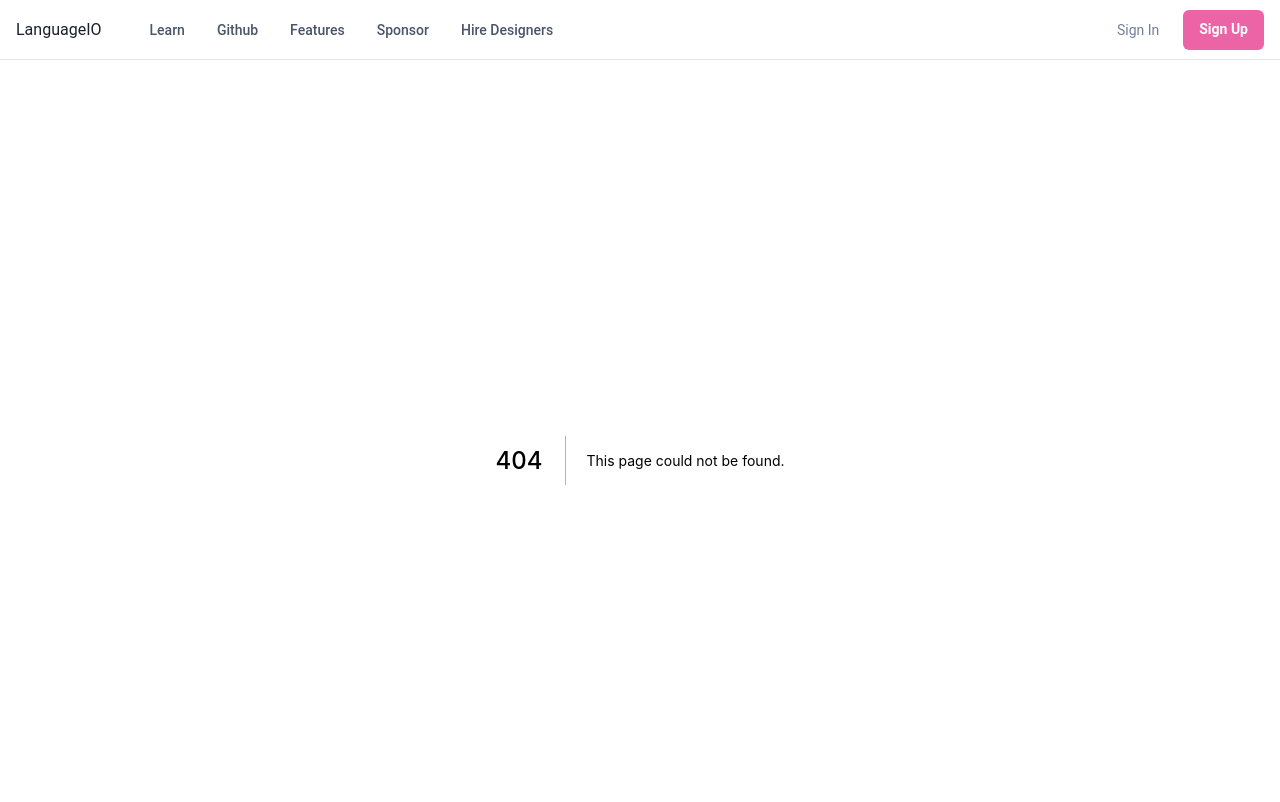
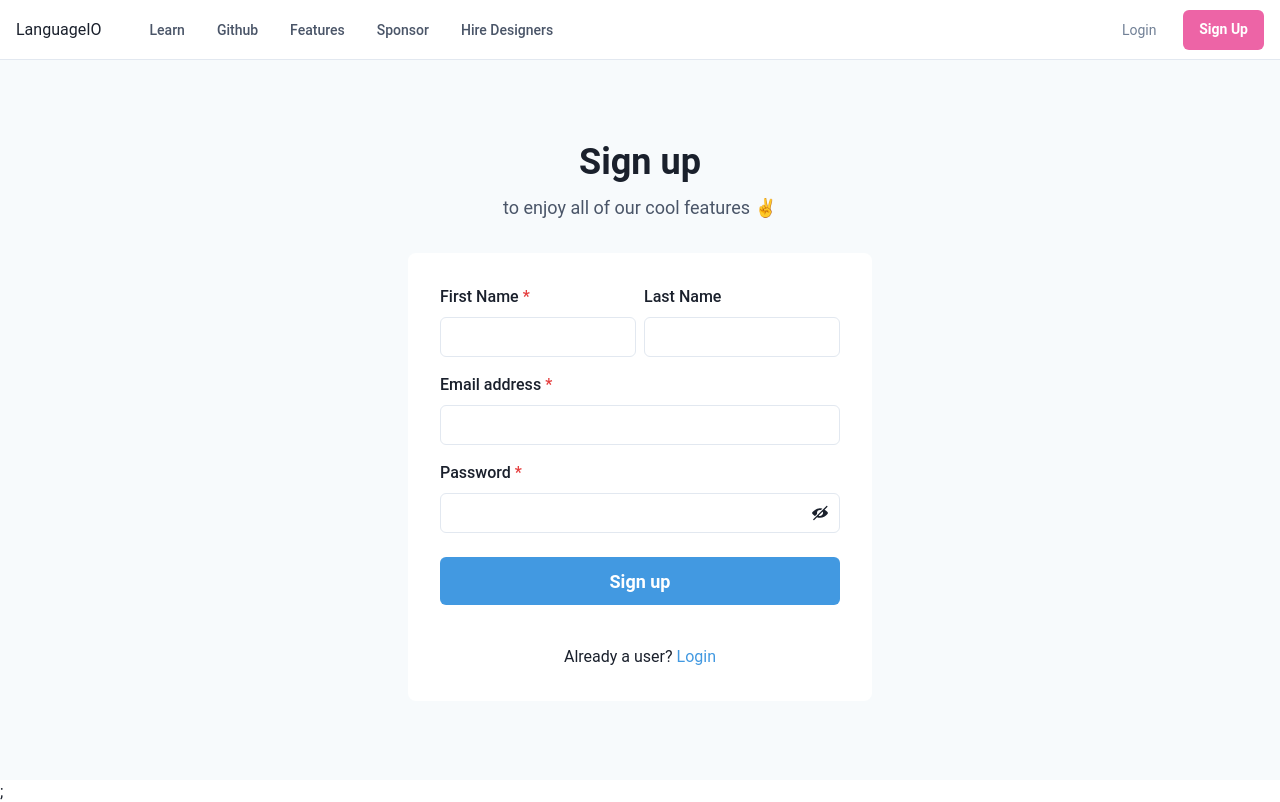
Before and after one commit to LanguageIO/frontend, a Next.js app: page /signup in a window 1280 px wide. Before the commit this address had no page. Shown: the top 802 px of the page. Built offline with nearby package versions, Linux system fonts and the light colour scheme.

Commit message:
Add login and signup page with chakra templates

```diff
--- a/components/Header/HeaderV2.tsx
+++ b/components/Header/HeaderV2.tsx
@@ -55,6 +55,8 @@
         <Flex flex={{ base: 1 }} justify={{ base: 'center', md: 'start' }}>
           <Text
             // textAlign={useBreakpointValue({ base: 'center', md: 'left' })}
+            as={Link}
+            href={'/'}
             fontFamily={'heading'}
             color={useColorModeValue('gray.800', 'white')}
           >
@@ -77,17 +79,18 @@
             fontSize={'sm'}
             fontWeight={400}
             variant={'link'}
-            href={'#'}
+            href={'/login'}
           >
-            Sign In
+            Login
           </Button>
           <Button
+            as={'a'}
             display={{ base: 'none', md: 'inline-flex' }}
             fontSize={'sm'}
             fontWeight={600}
             color={'white'}
             bg={'pink.400'}
-            href={'#'}
+            href={'/signup'}
             _hover={{
               bg: 'pink.300',
             }}
--- a/pages/_app.tsx
+++ b/pages/_app.tsx
@@ -119,7 +119,7 @@
 
 const theme = deepmerge(chakraTheme, muiTheme);
 
-function App({ Component, pageProps }: AppProps) {
+function App({ Component , pageProps }: AppProps) {
   return (
     <ChakraProvider theme={theme}>
       <Head>
--- /dev/null
+++ b/pages/signup.tsx
@@ -0,0 +1,99 @@
+import {
+  Flex,
+  Box,
+  FormControl,
+  FormLabel,
+  Input,
+  InputGroup,
+  HStack,
+  InputRightElement,
+  Stack,
+  Button,
+  Heading,
+  Text,
+  useColorModeValue,
+  Link,
+} from '@chakra-ui/react';
+import { useState } from 'react';
+import { ViewIcon, ViewOffIcon } from '@chakra-ui/icons';
+
+export default function SignupCard() {
+  const [showPassword, setShowPassword] = useState(false);
+
+  return (
+    <Flex
+      minH={'90vh'}
+      align={'center'}
+      justify={'center'}
+      bg={useColorModeValue('gray.50', 'gray.800')}>
+      <Stack spacing={8} mx={'auto'} maxW={'lg'} py={12} px={6}>
+        <Stack align={'center'}>
+          <Heading fontSize={'4xl'} textAlign={'center'}>
+            Sign up
+          </Heading>
+          <Text fontSize={'lg'} color={'gray.600'}>
+            to enjoy all of our cool features ✌️
+          </Text>
+        </Stack>
+        <Box
+          rounded={'lg'}
+          bg={useColorModeValue('white', 'gray.700')}
+          boxShadow={'lg'}
+          p={8}>
+          <Stack spacing={4}>
+            <HStack>
+              <Box>
+                <FormControl id="firstName" isRequired>
+                  <FormLabel>First Name</FormLabel>
+                  <Input type="text" />
+                </FormControl>
+              </Box>
+              <Box>
+                <FormControl id="lastName">
+                  <FormLabel>Last Name</FormLabel>
+                  <Input type="text" />
+                </FormControl>
+              </Box>
+            </HStack>
+            <FormControl id="email" isRequired>
+              <FormLabel>Email address</FormLabel>
+              <Input type="email" />
+            </FormControl>
+            <FormControl id="password" isRequired>
+              <FormLabel>Password</FormLabel>
+              <InputGroup>
+                <Input type={showPassword ? 'text' : 'password'} />
+                <InputRightElement h={'full'}>
+                  <Button
+                    variant={'ghost'}
+                    onClick={() =>
+                      setShowPassword((showPassword) => !showPassword)
+                    }>
+                    {showPassword ? <ViewIcon /> : <ViewOffIcon />}
+                  </Button>
+                </InputRightElement>
+              </InputGroup>
+            </FormControl>
+            <Stack spacing={10} pt={2}>
+              <Button
+                loadingText="Submitting"
+                size="lg"
+                bg={'blue.400'}
+                color={'white'}
+                _hover={{
+                  bg: 'blue.500',
+                }}>
+                Sign up
+              </Button>
+            </Stack>
+            <Stack pt={6}>
+              <Text align={'center'}>
+                Already a user? <Link color={'blue.400'} href='/login'>Login</Link>
+              </Text>
+            </Stack>
+          </Stack>
+        </Box>
+      </Stack>
+    </Flex>
+  );
+}
```
Also changed, not shown: pages/forgot-password.tsx (added, +60 -0 lines), pages/login.tsx (added, +69 -0 lines), 1 other file (tests, documents, lock files or other folders).
